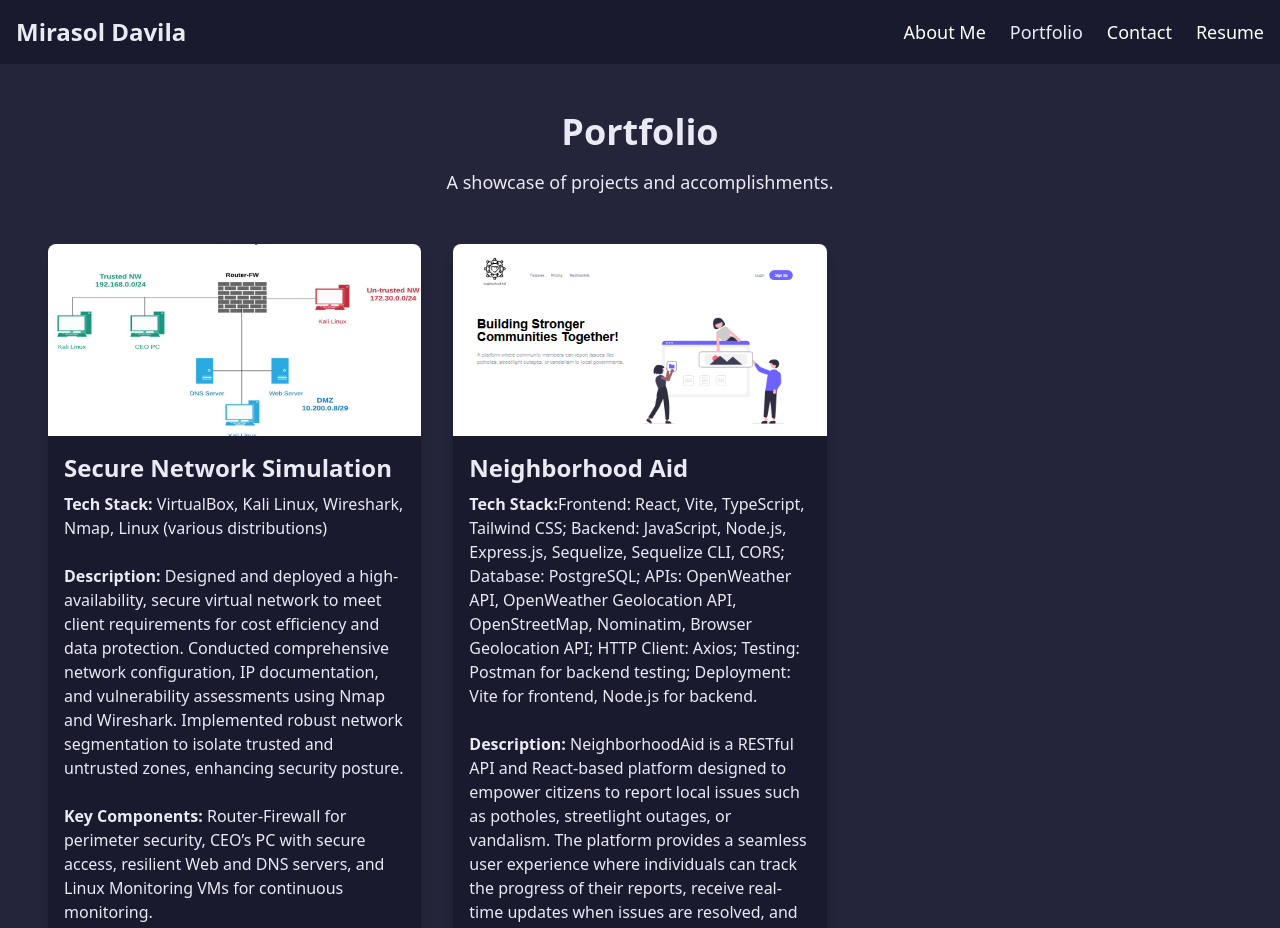
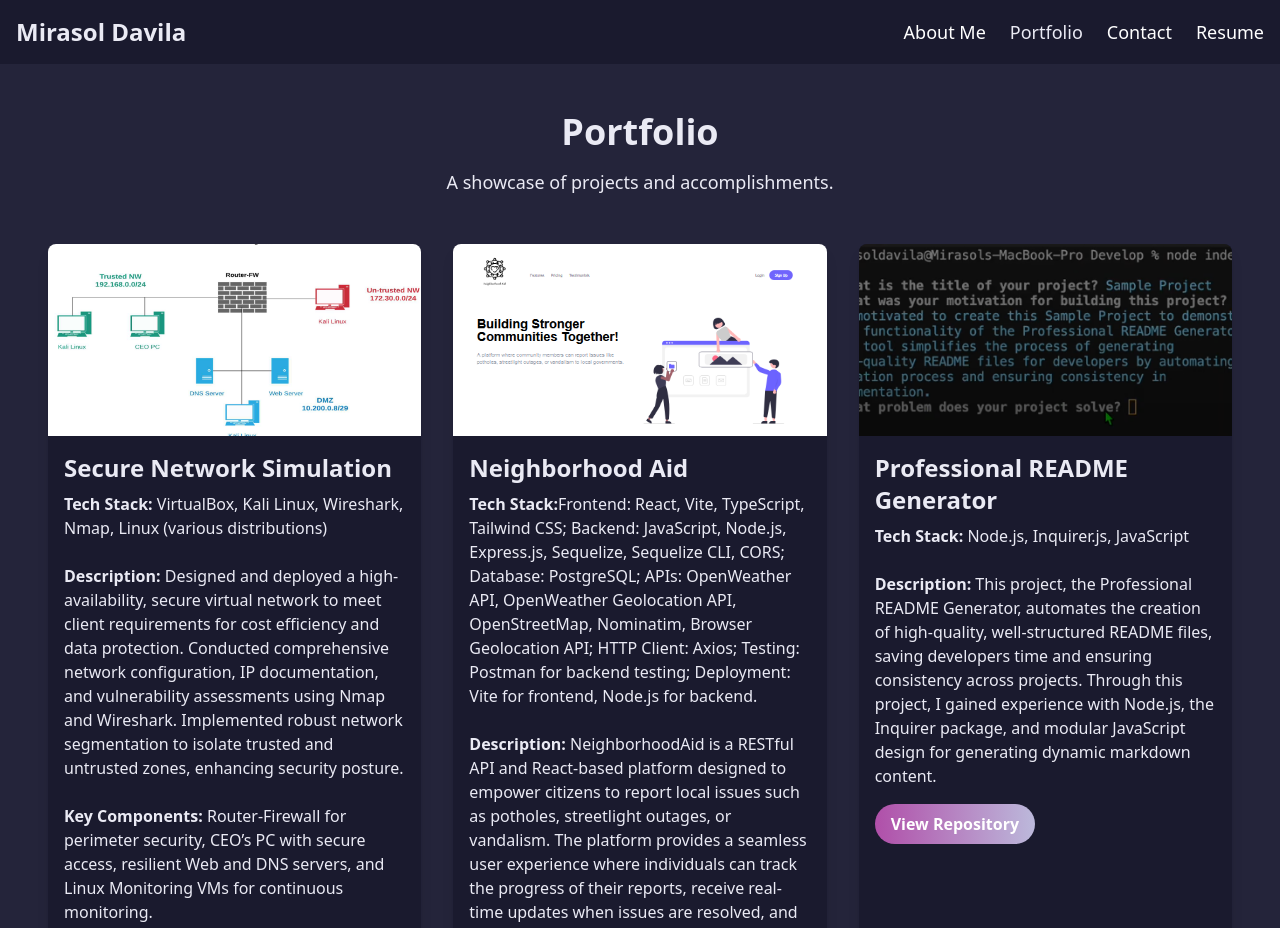
Before and after one commit to mirasoldavila13/React-Portfolio, a React (Vite) app in the folder react-portfolio/: page /portfolio in a window 1280 px wide. Shown: the top 928 px of the page. Built offline with nearby package versions, Linux system fonts and the light colour scheme.

Commit message:
Add Professional README Generator project card with tech stack, description, and repository link

```diff
--- a/react-portfolio/src/pages/Portfolio.tsx
+++ b/react-portfolio/src/pages/Portfolio.tsx
@@ -1,31 +1,34 @@
 import { motion } from "framer-motion";
 import secureNetworkImage from '../assets/secure_network_simulation.png';
 import neighborhoodAidImage from '../assets/neighborhood_aid.png';
+import proReadMEGeneratorImage from '../assets/ProReadMeGenerator.png';
 
 function Portfolio() {
   return (
-    <div className="min-h-screen bg-secondaryBg text-textLight p-6 md:p-12">
+    <main className="min-h-screen bg-secondaryBg text-textLight p-6 md:p-12">
       <header className="text-center mb-12">
-        <h2 className="text-4xl font-bold mb-4">Portfolio</h2>
+        <h1 className="text-4xl font-bold mb-4">Portfolio</h1>
         <p className="text-lg">A showcase of projects and accomplishments.</p>
       </header>
 
-      {/* Projects Grid */}
+      {/* Projects Section */}
       <section className="grid grid-cols-1 sm:grid-cols-2 lg:grid-cols-3 gap-8">
 
-        {/* Secure Network Simulation Project Card */}
-        <motion.div
+        {/* Secure Network Simulation Project */}
+        <motion.article
           className="bg-primaryBg rounded-lg shadow-lg overflow-hidden"
           whileHover={{ scale: 1.05 }}
           transition={{ type: "spring", stiffness: 200 }}
         >
+          <figure>
             <img
               src={secureNetworkImage}
               alt="Secure Network Simulation"
               className="w-full h-48 object-cover"
             />
-          <div className="p-4">
-            <h3 className="text-2xl font-semibold mb-2">Secure Network Simulation</h3>
+          </figure>
+          <section className="p-4">
+            <h2 className="text-2xl font-semibold mb-2">Secure Network Simulation</h2>
             <p className="text-textLight mb-4">
               <strong>Tech Stack:</strong> VirtualBox, Kali Linux, Wireshark, Nmap, Linux (various distributions)
               <br /><br />
@@ -37,25 +40,28 @@ function Portfolio() {
               href="https://github.com/mirasoldavila13/Secure-Network-Simulation"
               className="inline-block bg-gradient-to-r from-accent1 to-accent2 text-white font-semibold rounded-full px-4 py-2 hover:from-accent2 hover:to-accent1 transition-all"
               target="_blank"
-              rel="noopener noreferrer">
+              rel="noopener noreferrer"
+            >
               View Repository
             </a>
-          </div>
-        </motion.div>
+          </section>
+        </motion.article>
 
-        {/* Neighborhood Aid Project Card */}
-        <motion.div
+        {/* Neighborhood Aid Project */}
+        <motion.article
           className="bg-primaryBg rounded-lg shadow-lg overflow-hidden"
           whileHover={{ scale: 1.05 }}
           transition={{ type: "spring", stiffness: 200 }}
         >
+          <figure>
             <img
               src={neighborhoodAidImage}
               alt="Neighborhood Aid"
               className="w-full h-48 object-cover"
             />
-          <div className="p-4">
-            <h3 className="text-2xl font-semibold mb-2">Neighborhood Aid</h3>
+          </figure>
+          <section className="p-4">
+            <h2 className="text-2xl font-semibold mb-2">Neighborhood Aid</h2>
             <p className="text-textLight mb-4">
               <strong>Tech Stack:</strong>
               Frontend: React, Vite, TypeScript, Tailwind CSS;
@@ -67,8 +73,6 @@ function Portfolio() {
               Deployment: Vite for frontend, Node.js for backend.
               <br /><br />
               <strong>Description:</strong> NeighborhoodAid is a RESTful API and React-based platform designed to empower citizens to report local issues such as potholes, streetlight outages, or vandalism. The platform provides a seamless user experience where individuals can track the progress of their reports, receive real-time updates when issues are resolved, and engage with others in their community. By bringing communities together, NeighborhoodAid aims to foster civic engagement, transparency, and collaboration in solving local problems.
-              <br /><br />
-
             </p>
 
             <div className="flex gap-4">
@@ -89,11 +93,42 @@ function Portfolio() {
                 View Repository
               </a>
             </div>
-          </div>
-        </motion.div>
+          </section>
+        </motion.article>
+
+        {/* ProReadMeGenerator Project */}
+        <motion.article
+          className="bg-primaryBg rounded-lg shadow-lg overflow-hidden"
+          whileHover={{ scale: 1.05 }}
+          transition={{ type: "spring", stiffness: 200 }}
+        >
+          <figure>
+            <img
+              src={proReadMEGeneratorImage}
+              alt="Professional README Generator"
+              className="w-full h-48 object-cover"
+            />
+          </figure>
+          <section className="p-4">
+            <h2 className="text-2xl font-semibold mb-2">Professional README Generator</h2>
+            <p className="text-textLight mb-4">
+              <strong>Tech Stack:</strong> Node.js, Inquirer.js, JavaScript
+              <br /><br />
+              <strong>Description:</strong> This project, the Professional README Generator, automates the creation of high-quality, well-structured README files, saving developers time and ensuring consistency across projects. Through this project, I gained experience with Node.js, the Inquirer package, and modular JavaScript design for generating dynamic markdown content.
+            </p>
+            <a
+              href="https://github.com/mirasoldavila13/ProReadMeGenerator"
+              className="inline-block bg-gradient-to-r from-accent1 to-accent2 text-white font-semibold rounded-full px-4 py-2 hover:from-accent2 hover:to-accent1 transition-all"
+              target="_blank"
+              rel="noopener noreferrer"
+            >
+              View Repository
+            </a>
+          </section>
+        </motion.article>
 
       </section>
-    </div>
+    </main>
   );
 }
 
```
Lines whose indentation alone changed are shown as unchanged.
